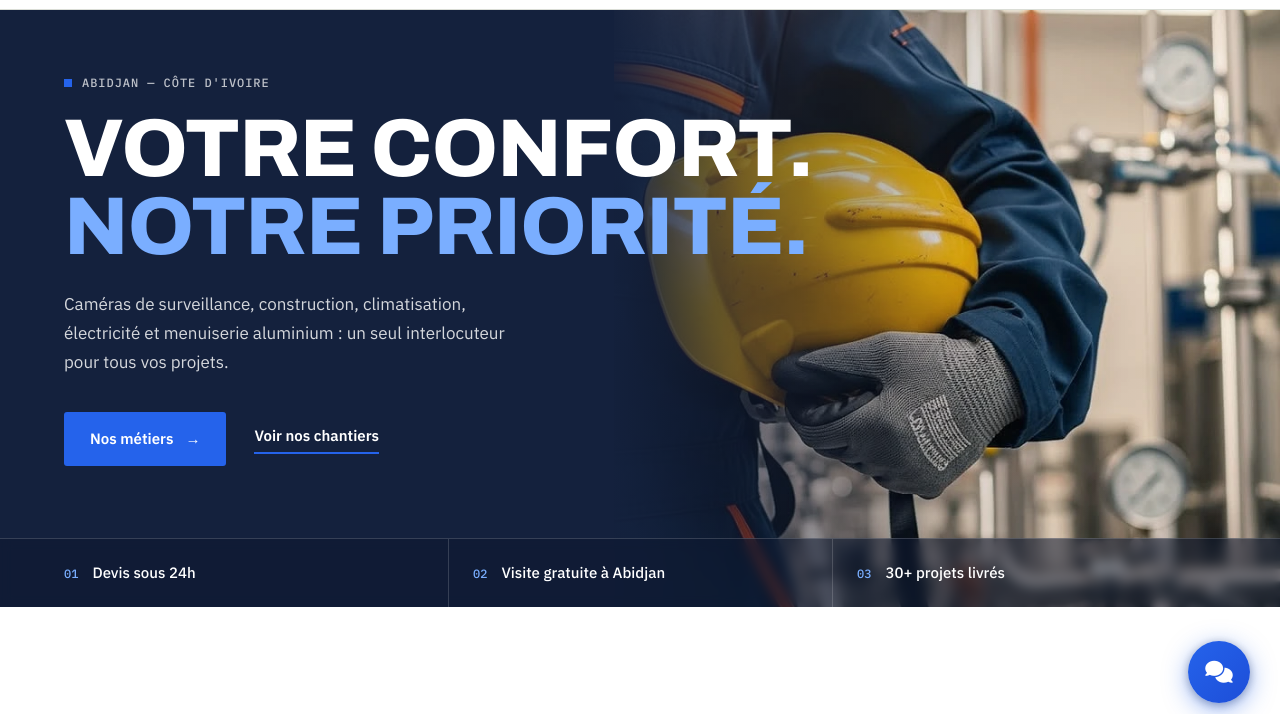
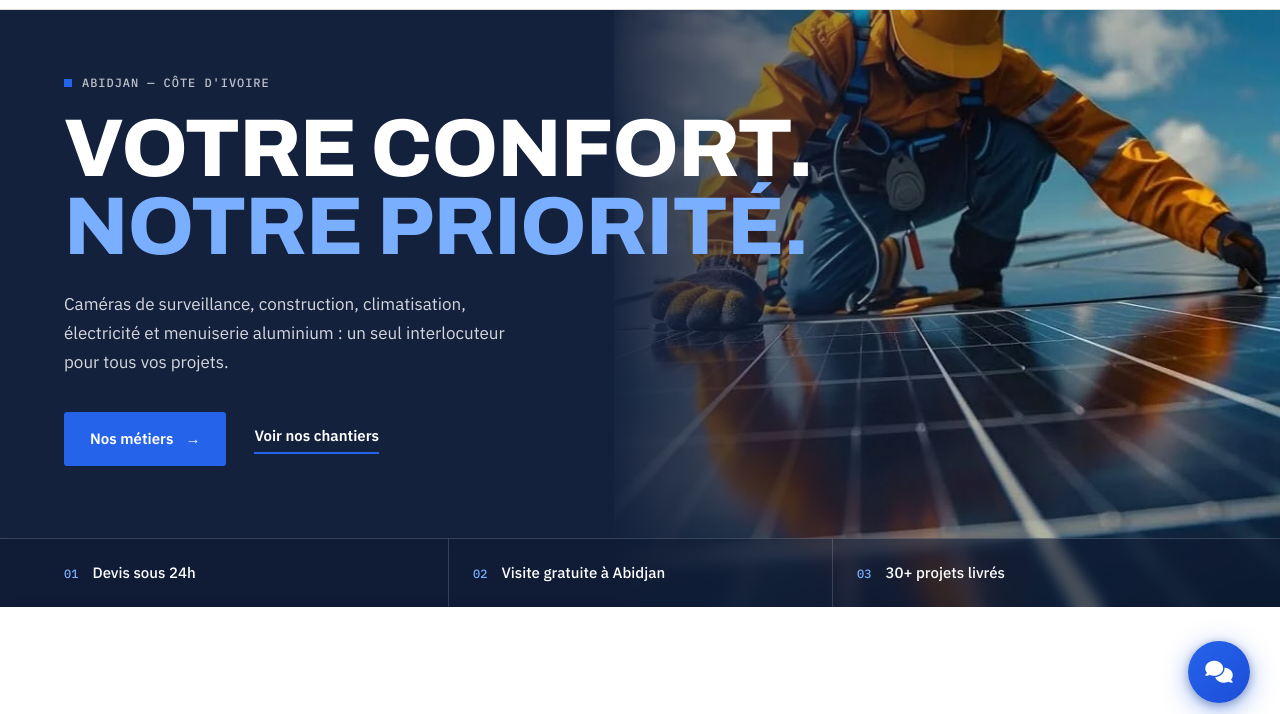
Before and after one commit to benian-CI/kaleogroupe, a plain HTML site: page index.html in a window 1280 px wide. Shown: the part 67-781 px from the top of the page. Drawn offline with Linux system fonts and the light colour scheme.

Commit message:
Accueil : diaporama en fondu enchaîné dans le bandeau
Trois photos (casque, panneau solaire, chantier) se succèdent toutes les
~6 s avec un zoom lent, en CSS seul. Première image visible dès le
chargement ; animation coupée si les animations sont réduites.

Co-Authored-By: Claude Opus 5.5 <noreply@anthropic.com>

```diff
--- a/css/style.css
+++ b/css/style.css
@@ -462,17 +462,37 @@ img { max-width: 100%; }
   overflow: hidden;
   background: var(--navy);
 }
-/* Photo sur la moitié droite seulement : affichée près de sa taille réelle
-   (736 px de large), elle reste nette au lieu d'être étirée sur tout l'écran. */
-.hero-pro-bg {
+/* Diaporama sur la moitié droite : photos affichées près de leur taille réelle
+   (736 px de large) pour rester nettes. Chaque image reste ~6 s avec un zoom
+   lent, puis la suivante apparaît en fondu par-dessus (cycle de 18 s).
+   Délais négatifs : chaque image démarre à une étape différente du cycle,
+   donc la première est visible dès le chargement, sans écran vide. */
+.hero-slides {
   position: absolute;
   top: 0;
   right: 0;
   width: 52%;
   max-width: 820px;
   height: 100%;
+  overflow: hidden;
+}
+.hero-slide {
+  position: absolute;
+  inset: 0;
+  width: 100%;
+  height: 100%;
   object-fit: cover;
-  object-position: 35% 38%;
+  opacity: 0;
+  animation: hero-fondu 18s ease-in-out infinite;
+}
+.slide-casque   { object-position: 35% 38%; animation-delay: 0s; }
+.slide-solaire  { object-position: 50% 30%; animation-delay: -12s; }
+.slide-chantier { object-position: 40% 45%; animation-delay: -6s; }
+@keyframes hero-fondu {
+  0%        { opacity: 1; transform: scale(1.06); }
+  28%       { opacity: 1; }
+  34%, 94%  { opacity: 0; transform: scale(1); }
+  100%      { opacity: 1; transform: scale(1.06); }
 }
 .hero-pro::before {
   content: '';
@@ -796,6 +816,10 @@ img { max-width: 100%; }
   .cart-badge { position: static; }
   .nav-account-menu { position: static; box-shadow: none; border: none; }
 }
+@media (prefers-reduced-motion: reduce) {
+  .hero-slide { animation: none; }
+  .slide-casque { opacity: 1; }
+}
 @keyframes menu-entree { from { opacity: 0; transform: translateY(-8px); } to { opacity: 1; transform: none; } }
 /* Menu ouvert : la page ne défile plus derrière et la bulle du chatbot se cache */
 body.menu-open { overflow: hidden; }
@@ -821,7 +845,7 @@ body.menu-open .chatbot-window { display: none !important; }
 @media (max-width: 640px) {
   .footer-grid { grid-template-columns: 1fr; }
   .hero-pro { min-height: 0; padding-top: 120px; }
-  .hero-pro-bg { width: 100%; max-width: none; object-position: 35% 30%; }
+  .hero-slides { width: 100%; max-width: none; }
   .hero-pro::before { background: rgba(14, 24, 48, 0.82); }
   .hero-strip ul { grid-template-columns: 1fr; }
   .hero-strip li + li { padding-left: 0; border-left: none; border-top: 1px solid rgba(255, 255, 255, 0.16); }
--- a/index.html
+++ b/index.html
@@ -22,7 +22,7 @@
   <meta name="twitter:description" content="Caméras de surveillance, construction, climatisation, électricité, menuiserie aluminium à Abidjan. Devis gratuit sous 24h."/>
   <meta name="twitter:image" content="https://app.kaleogroupe.com/logo-kaleo.png"/>
   <link rel="icon" type="image/png" href="/logo-kaleo.png"/>
-  <link rel="stylesheet" href="/css/style.css?v=37" />
+  <link rel="stylesheet" href="/css/style.css?v=38" />
   <link rel="stylesheet" href="/css/animations.css?v=5" />
   <link rel="stylesheet" href="/css/chatbot.css?v=6" />
   <link href="https://fonts.googleapis.com/css2?family=Archivo:wdth,wght@75..100,600..800&family=IBM+Plex+Mono:wght@500&family=IBM+Plex+Sans:wght@400;500;600&display=swap" rel="stylesheet"/>
@@ -92,7 +92,12 @@
 
   <!-- HERO -->
   <section class="hero-pro">
-    <img class="hero-pro-bg" src="/photo-casque.webp" alt="" width="736" height="1051" fetchpriority="high"/>
+    <!-- Diaporama : les photos se succèdent en fondu enchaîné -->
+    <div class="hero-slides" aria-hidden="true">
+      <img class="hero-slide slide-casque" src="/photo-casque.webp" alt="" width="736" height="1051" fetchpriority="high"/>
+      <img class="hero-slide slide-solaire" src="/photo-solaire.webp" alt="" width="736" height="736" loading="lazy"/>
+      <img class="hero-slide slide-chantier" src="/photo-chantier.webp" alt="" width="736" height="930" loading="lazy"/>
+    </div>
     <div class="container hero-pro-inner">
       <span class="section-eyebrow">Abidjan — Côte d'Ivoire</span>
       <h1 class="hero-pro-title">Votre confort.<br/><em>Notre priorité.</em></h1>
```
Also changed, not shown: pages/admin/dashboard.html (+1 -1 lines), pages/admin/login.html (+1 -1 lines), pages/boutique.html (+1 -1 lines), pages/checkout.html (+1 -1 lines), pages/compte/commandes.html (+1 -1 lines), pages/compte/connexion.html (+1 -1 lines), pages/compte/inscription.html (+1 -1 lines), pages/compte/mot-de-passe-oublie.html (+1 -1 lines), pages/compte/reinitialiser.html (+1 -1 lines), pages/contact.html (+1 -1 lines), pages/devis.html (+1 -1 lines), pages/paiement-succes.html (+1 -1 lines), pages/panier.html (+1 -1 lines), pages/produit.html (+1 -1 lines), 3 more files.
